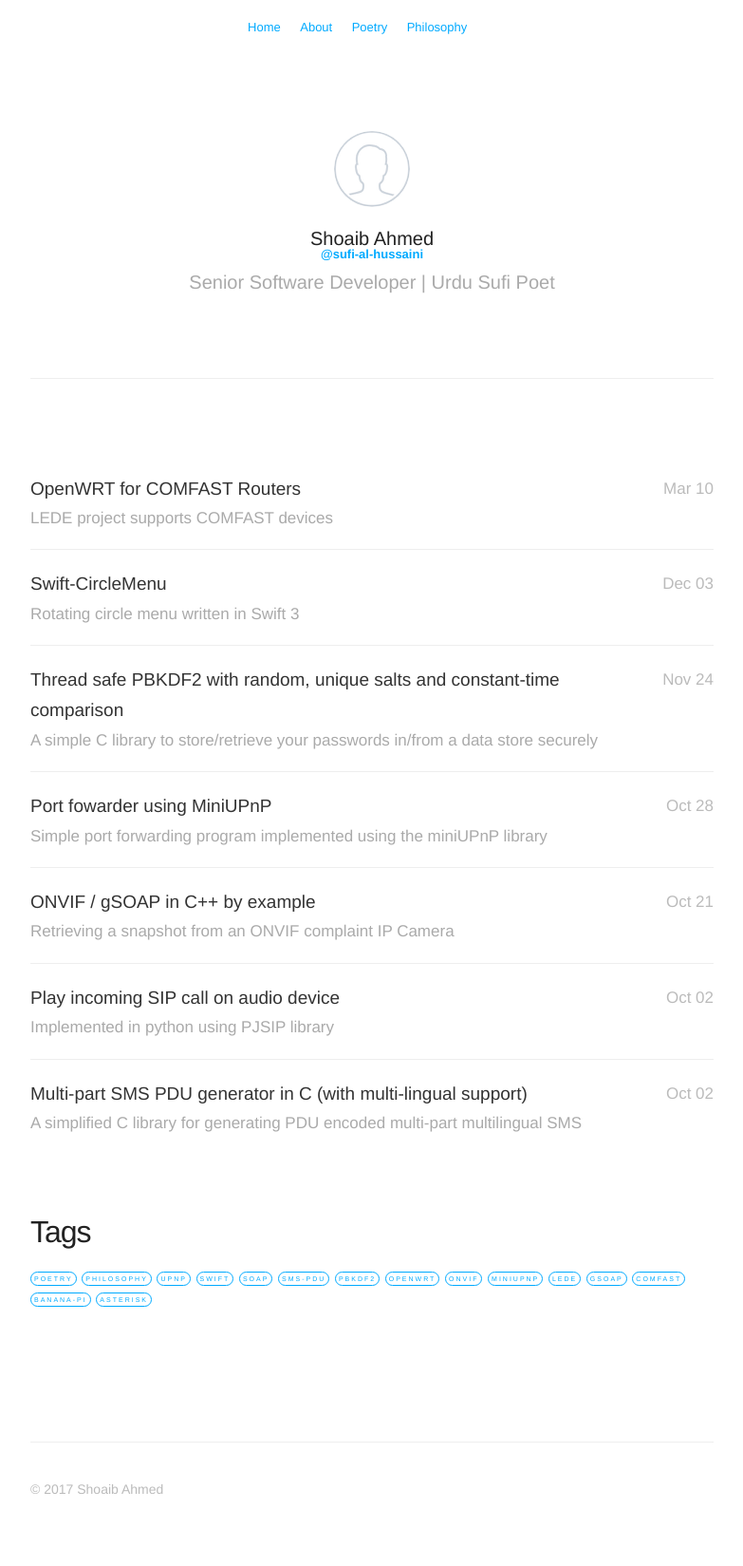
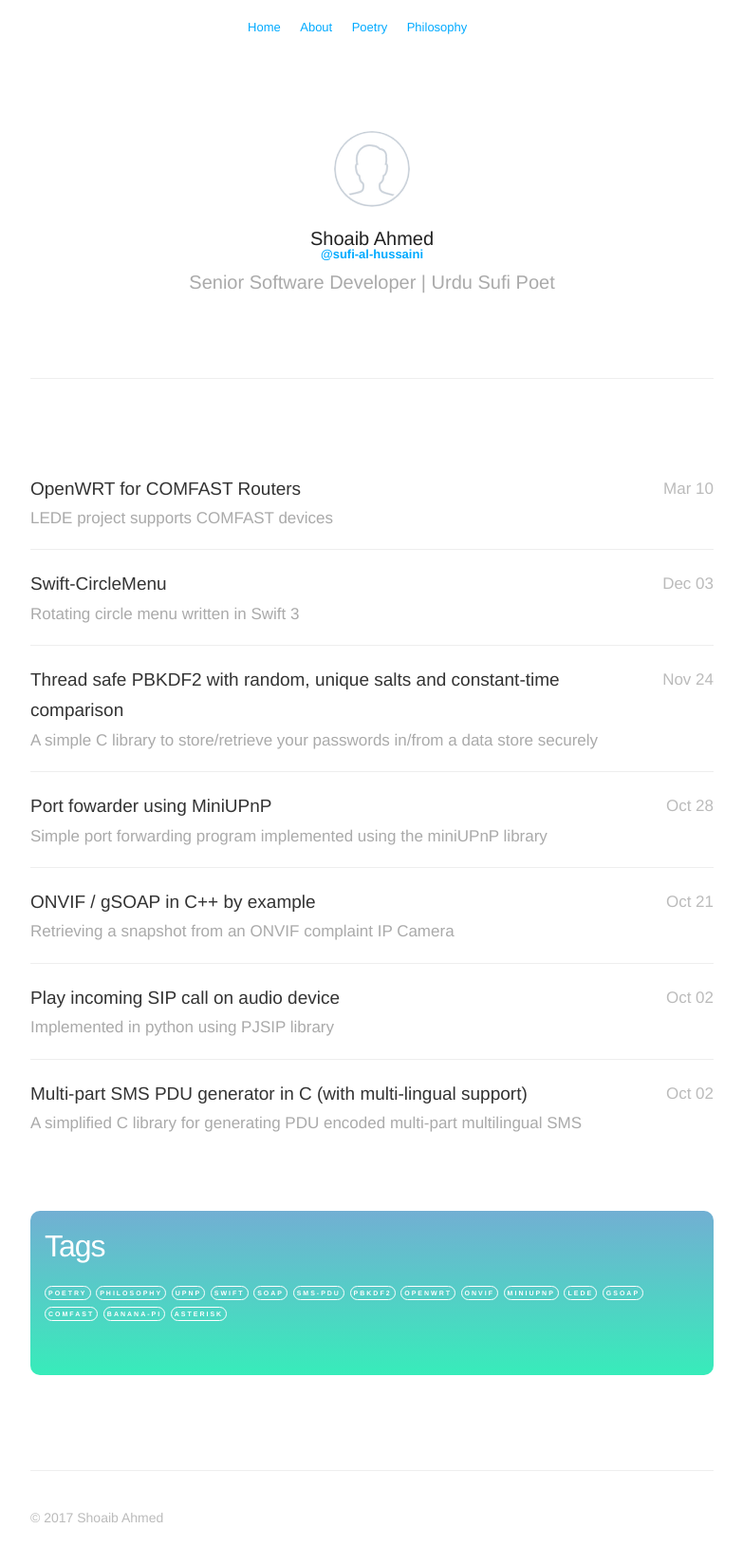
Before and after one commit to Sufi-Al-Hussaini/Sufi-Al-Hussaini.github.io, a Jekyll site: the page built from index.html, in a window 1280 px wide. Shown: the whole page at 95% size, without its empty margins (248-1031 px from the left). Built offline with Jekyll 4.4.1, drawn with Linux system fonts in a browser that asks for light colours; nearby versions of some CDN libraries; some web fonts are replaced; the list of posts is cut into pages by our own code; a style sheet for code colours, icons or effects is not loaded; before the commit the page ends 1619 px from its top, so only the background shows below that.

Commit message:
Tag styling improved

```diff
--- a/_includes/tagcloud.html
+++ b/_includes/tagcloud.html
@@ -4,7 +4,7 @@
   {% endfor %}
 {% endcapture %}
 {% assign sortedtemptags = temptags | split:' ' | sort | reverse %}
-<article class="post">
+<article class="post tagcloud">
 	<h1>Tags</h1>
     <h2 class="headline">
     {% if page.tags != '' %}
--- a/assets/css/style.css
+++ b/assets/css/style.css
@@ -659,3 +659,19 @@ code.tag {
     border: 1px solid;
     border-radius: 10px;
 }
+
+.tagcloud {
+	background-image: linear-gradient(to top, #37ecba 0%, #72afd3 100%);
+    /*background-image: linear-gradient(120deg, #f093fb 0%, #f5576c 100%);*/
+	padding: 15px;
+	border-radius: 10px;
+}
+
+.tagcloud h1 {
+	color: #fff;
+}
+
+.tagcloud a {
+	color: #fff;
+	font-weight: bold;
+}
```
